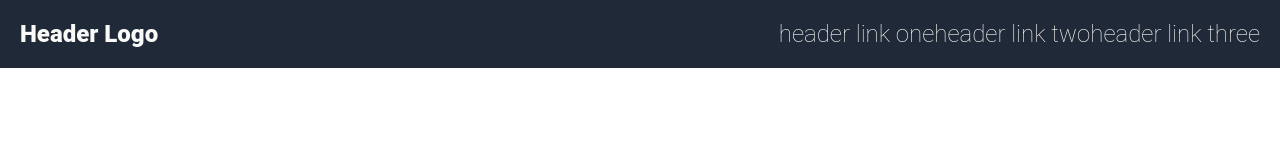
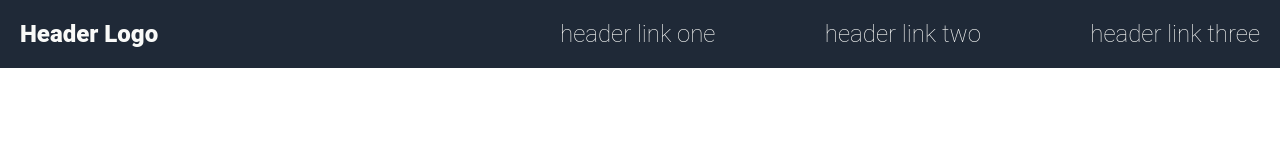
Before and after one commit to derekdhardin/TLOP-landing-page, a plain HTML site: page index.html in a window 1280 px wide. Drawn offline with Linux system fonts and the light colour scheme.

Commit message:
modify(navbar): Add width to right-side div

```diff
--- a/stylesheet.css
+++ b/stylesheet.css
@@ -7,8 +7,8 @@
 /* Regular font */
 
 .roboto-font {
-  font-family: "Roboto", sans-serif;
-  font-optical-sizing: auto;
+    font-family: "Roboto", sans-serif;
+    font-optical-sizing: auto;
 }
 
 nav {
@@ -38,6 +38,8 @@ nav {
     font-weight:200;
 
     display:flex;
+    width:700px;
+    justify-content:space-between;
 }
 
 ul {
```
